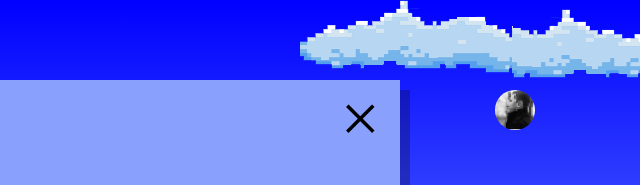
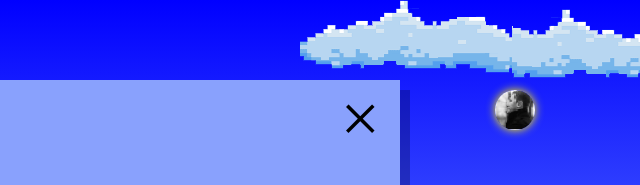
Before and after one commit to mvbrocs/468133-code-and-magick, a website: page index.html in a window 1280 px wide. Both pictures are taken after a click on the picture 1155 px from the left and 110 px from the top of the page. Shown: the top 185 px of the page, 640-1280 px from the left. Drawn offline with Linux system fonts and the light colour scheme; a web font is replaced by a local one.

Commit message:
open&close events, changing eyes&fireballs on click added

```diff
--- a/css/main.css
+++ b/css/main.css
@@ -667,13 +667,10 @@ input[type=radio]:checked + .review-mark-label
     z-index: 3;
     top: 80px;
     left: 50%;
-
     box-sizing: border-box;
     width: 800px;
-
     transform: translateX(-50%);
-
-    color: #000;
+    color: red;
     background: #89a1fd;
     box-shadow: 10px 10px 0 rgba(0, 0, 0, .25);
 }
--- a/js/setup.js
+++ b/js/setup.js
@@ -1,30 +1,18 @@
 'use strict';
-var setupBlock = document.querySelector('.setup');
-setupBlock.classList.remove('hidden');
 
 var wizardsQuantity = 4;
 var names = ['Иван', 'Хуан Себастьян', 'Мария', 'Кристоф', 'Виктор', 'Юлия', 'Люпита', 'Вашингтон'];
 var surnames = ['да Марья', 'Верон', 'Мирабелла', 'Вальц', 'Онопко', 'Топольницкая', 'Нионго', 'Ирвинг'];
 var coatsColors = ['rgb(101, 137, 164)', 'rgb(241, 43, 107)', 'rgb(146, 100, 161)', 'rgb(56, 159, 117)', 'rgb(215, 210, 55)', 'rgb(0, 0, 0)'];
 var eyesColors = ['black', 'red', 'blue', 'yellow', 'green'];
-
+var fireballs = ['#ee4830', '#30a8ee', '#5ce6c0', '#e848d5', '#e6e848'];
 
 var makeRandom = function (massiv) {
-  var randomValue = massiv[Math.floor(Math.random() * massiv.length)];
-  return randomValue;
+  return massiv[Math.floor(Math.random() * massiv.length)];
 };
 
 
 var wizards = [];
-/*
-for (var i = 1; i < wizardsQuantity; i++) {
-  wizards[i] = wizards.push({
-    name: makeRandom(names) + ' ' + makeRandom(surnames),
-    coatColor: makeRandom(coatsColors),
-    eyesColor: makeRandom(eyesColors)
-  });
-}
-*/
 
 for (var i = 0; i < wizardsQuantity; i++) {
   wizards[i] = {
@@ -53,3 +41,73 @@ wizards.forEach(function (item) {
 
 var setupSimilar = document.querySelector('.setup-similar');
 setupSimilar.classList.remove('hidden');
+
+
+var ESC_KEYCODE = 27;
+var ENTER_KEYCODE = 13;
+var setupBlock = document.querySelector('.setup');
+var setupOpenBlock = document.querySelector('.setup-open');
+var inputUserName = document.querySelector('.setup-user-name');
+var setupCloseButton = document.querySelector('.setup-close');
+var setupOpenIcon = document.querySelector('.setup-open-icon');
+setupOpenIcon.setAttribute('tabindex', '0');
+setupCloseButton.setAttribute('tabindex', '0');
+
+setupOpenBlock.addEventListener('click', function () {
+  setupBlock.classList.remove('hidden');
+});
+
+document.addEventListener('keydown', function (evt) {
+  if (evt.keyCode === ESC_KEYCODE && inputUserName !== document.activeElement) {
+    setupBlock.classList.add('hidden');
+  }
+});
+
+setupCloseButton.addEventListener('click', function () {
+  setupBlock.classList.add('hidden');
+});
+
+setupCloseButton.addEventListener('keydown', function (evt) {
+  if (evt.keyCode === ENTER_KEYCODE) {
+    setupBlock.classList.add('hidden');
+  }
+});
+
+setupOpenIcon.addEventListener('keydown', function (evt) {
+  if (evt.keyCode === ENTER_KEYCODE) {
+    setupBlock.classList.remove('hidden');
+  }
+});
+
+
+var setupButton = document.querySelector('.setup-submit');
+setupButton.setAttribute('type', 'submit');
+var setupForm = document.querySelector('.setup-wizard-form');
+setupForm.setAttribute('action', 'https://js.dump.academy/code-and-magick');
+setupButton.addEventListener('keydown', function (evt) {
+  if (evt.keyCode === ENTER_KEYCODE) {
+    setupForm.submit();
+  }
+});
+
+inputUserName.setAttribute('minlength', '2');
+
+
+var wizardEyesBlock = document.querySelector('.setup-wizard').querySelector('.wizard-eyes');
+var wizardEyesBlockInput = document.querySelector('.setup-wizard-appearance').querySelector('input[name="eyes-color"]');
+wizardEyesBlock.addEventListener('click', function () {
+  wizardEyesBlock.style.fill = makeRandom(eyesColors);
+  wizardEyesBlockInput.value = wizardEyesBlock.style.fill;
+});
+/*
+var changeWizardEyes = function () {
+  wizardEyesBlock.style.fill = makeRandom(eyesColors);
+}
+*/
+
+var wizardFireballBlock = document.querySelector('.setup-fireball-wrap');
+var wizardFireballBlockInput = wizardFireballBlock.querySelector('input');
+wizardFireballBlock.addEventListener('click', function () {
+  wizardFireballBlock.style.background = makeRandom(fireballs);
+  wizardFireballBlockInput.value = wizardFireballBlock.style.background;
+});
```
